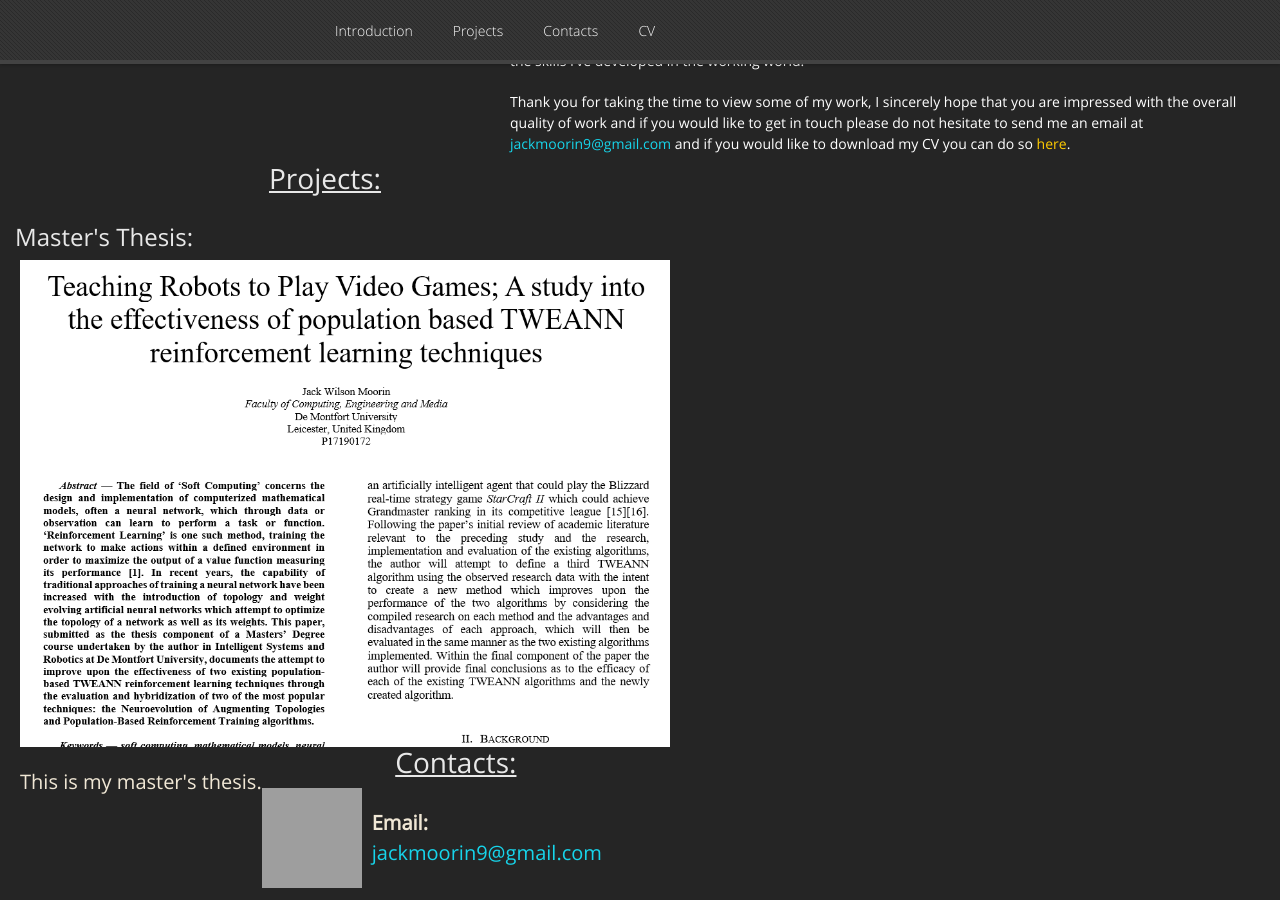
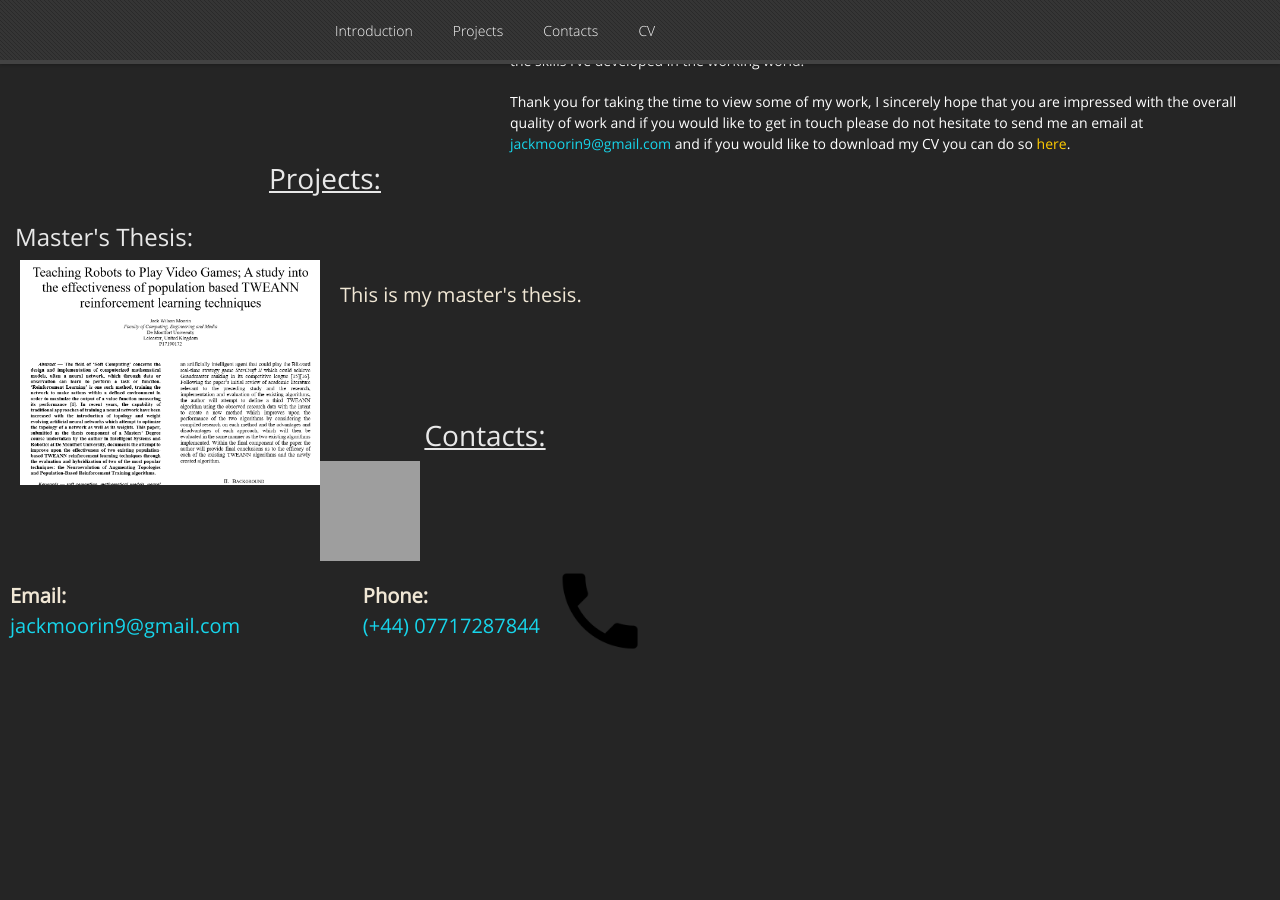
Before and after one commit to GamesProgrammingGrad2021/GamesProgrammingGrad2021.github.io, a Jekyll site: the page built from index.md, in a window 1280 px wide and 900 px high, scrolled down 1059 px. Built offline with Jekyll 4.4.1, drawn with Linux system fonts in a browser that asks for light colours; nearby versions of some CDN libraries; our own code applies the rules of GitHub Pages for plain Markdown files; after the commit the page ends 1720 px from its top, so only the background shows below that; grey boxes are pictures that could not be loaded.

Commit message:
Update default.html

```diff
--- a/_layouts/default.html
+++ b/_layouts/default.html
@@ -121,8 +121,8 @@
 
 			<!-- Master's Thesis -->
 			<h2 style="padding-top:20px; padding-left: 15px; text-align: left;">Master's Thesis:</h2>
-			<img src="Thesis_Thumbnail.png" alt="Thesis_Thumbnail" style="align: left; float: left; padding-left: 20px;">
-			<p style="float: left; align: left; font-size: 20px; padding-left: 20px; padding-top: 20px;">This is my master's thesis.</p>
+			<img src="Thesis_Thumbnail.png" alt="Thesis_Thumbnail" width="300" style="float: left; padding-left: 20px;">
+			<p style="float: left; font-size: 20px; padding-left: 20px; padding-top: 20px;">This is my master's thesis.</p>
 		</div>
 	</div>
 	</section>
```
